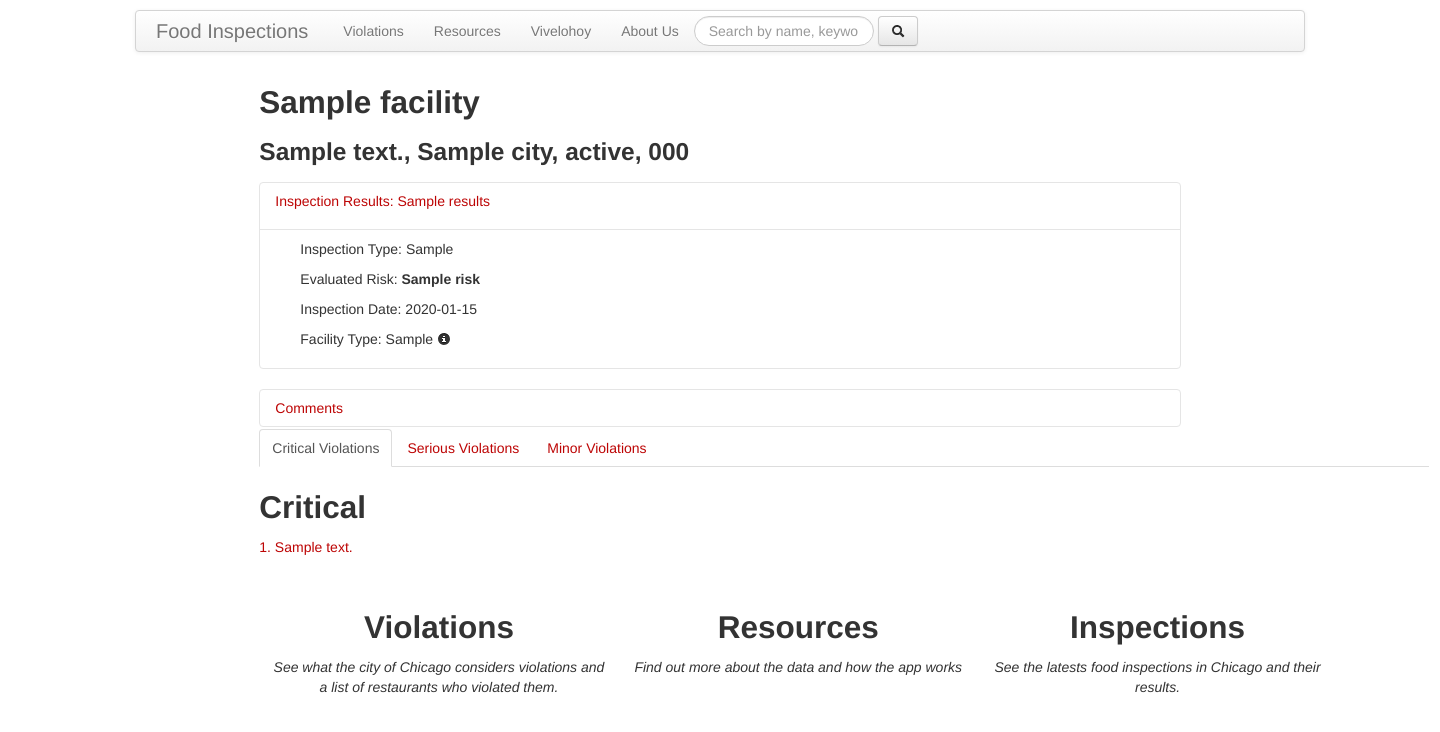
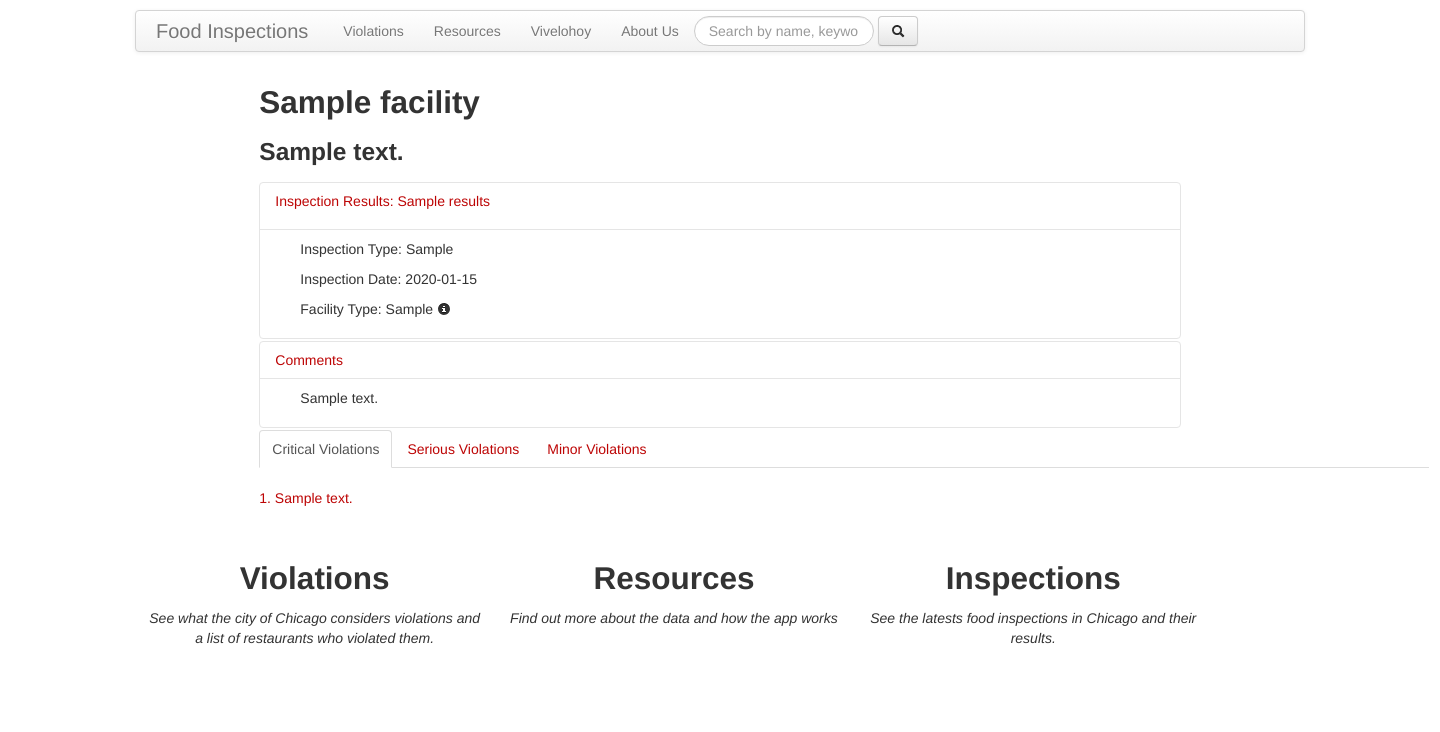
Before and after one commit to vivelohoy/foodinspections, a Flask app: template inspections/templates/facility/single-facility.html in a window 1440 px wide. Shown: the top 732 px of the page. Run offline with Flask 2, Linux system fonts and the light colour scheme; the template is opened without the code that fills it: most values are stand-ins (such as "Sample title", 1, 10 or a date in 2020).

Commit message:
Fix some collabse bugs

```diff
--- a/inspections/facility/facilityblueprint.py
+++ b/inspections/facility/facilityblueprint.py
@@ -4,11 +4,8 @@ from inspections.models.models import *
 
 facility_blueprint = Blueprint("facility_blueprint", __name__)
 
-@facility_blueprint.route("/facility/<facility_name>/<address>/")
+@facility_blueprint.route("/facility/<facility_name>/<address>")
 def show_facility(facility_name, address):
-
     print facility_name, address + "<- Address"
-
     data = Facilities.query.get((str(facility_name),str(address)))
-    print data
     return render_template("facility/single-facility.html", facility=data )
--- a/inspections/templates/facility/single-facility.html
+++ b/inspections/templates/facility/single-facility.html
@@ -4,10 +4,13 @@
 {% block single_content %}
 <header>
   <h2>{{ facility.branch_name }}</h2>
+  <h3>{{ facility.address }}</h3>
 </header>
 
 {% for inspection in facility.inspections %}
- {{ macros.inspection(inspection) }}
-
+ <div class="accordion" id="{{ loop.index }}">
+ {{ macros.inspection(inspection, loop.index) }}
+ </div>
 {% endfor %}
+<script type="text/javascript" src="{{ url_for('static', filename='js/bootstrap.min.js') }}"></script>
 {% endblock single_content %}
--- a/inspections/templates/macros.html
+++ b/inspections/templates/macros.html
@@ -1,11 +1,9 @@
+{% macro inspection_info(inspection, i=1) -%}
 
 
-{% macro inspection_info(inspection) -%}
-
-<div class="accordion" id="accordion">
       <div class="accordion-group">
         <div class="accordion-heading">
-          <a class="accordion-toggle" data-toggle="collapse" data-parent="#accordion" href="#collapse">
+          <a class="accordion-toggle" data-toggle="collapse" data-parent="#accordion{{i}}" href="#collapse{{i}}">
             <p>Inspection Results: {{ inspection.results }}
                 {% if inspection.results == "Pass" %}
                     <i class="icon-thumbs-up"></i>
@@ -15,44 +13,30 @@
             </p>
           </a>
         </div>
-        <div id="collapse" class="accordion-body collapse in">
+        <div id="collapse{{i}}" class="accordion-body collapse {% if i == 1 %}in{% endif %}">
           <div class="accordion-inner">
             <ul class="inspection-data">
               <li><p>Inspection Type: {{ inspection.inspection_type }}</p></li>
-              <li>
-                <p>Evaluated Risk:
-                  <strong class="
-                    {% if inspection.risk == 'Risk 1 (High)' %}
-                      risk-high
-
-                    {% elif inspection.risk == 'Risk 2 (Medium)' %}
-                      risk-medium
-                    {% elif inspection.risk == 'Risk 3 (Low)' %}
-                      risk-low
-                    {% endif %}
-                  ">{{ inspection.risk }}</strong>
-                </p>
-              </li>
               <li><p>Inspection Date: {{ inspection.inspection_date.date() }}</p></li>
               <li><p>Facility Type: {{ inspection.facilities.facility_type }} <a id="about-facility-type" rel="popover" data-content="Information About this facility type  Information About this facility type" data-facility-type="{{ inspection.facilities.facility_type }}" data-trigger="hover click" data-original-title="Facility Type Title" data-placement="right"><i class="icon-info-sign"></i></a></p></li>
             </ul>
           </div>
         </div>
       </div>
-    </div>
 
 {%- endmacro %}
 
-{% macro inspection_comments(comments) -%}
+{% macro inspection_comments(comments, i=1) -%}
 
-<div class="accordion" id="accordion2">
+
+
   <div class="accordion-group">
     <div class="accordion-heading">
-      <a class="accordion-toggle" data-toggle="collapse" data-parent="#accordionComments" href="#collapseComments">
+      <a class="accordion-toggle" data-toggle="collapse" data-parent="#accordion{{i}}" href="#collapseComments{{i}}">
         Comments
       </a>
     </div>
-    <div id="collapseComments" class="accordion-body collapse">
+    <div id="collapseComments{{i}}" class="accordion-body collapse{% if i == 1 %}in{% endif %}">
       <div class="accordion-inner">
           <ul class="inspection-data">
               {% if comments|length > 0 %}
@@ -70,17 +54,16 @@
 
 {%- endmacro %}
 
-{% macro violations(violations) -%}
-    <div class="container" id="violations-container">
+{% macro violations(violations, i=1) -%}
+    <div class="container" id="violations-container{{i}}">
       <ul class="nav nav-tabs">
-        <li class="level active"><a data-level="#Critical">Critical Violations</a></li>
+        <li class="level active"><a data-level="#Critical{{i}}">Critical Violations</a></li>
 
-        <li class="level"><a data-level="#Serious" >Serious Violations</a></li>
+        <li class="level"><a data-level="#Serious{{i}}" >Serious Violations</a></li>
 
-        <li class="level"><a data-level="#Minor">Minor Violations</a></li>
+        <li class="level"><a data-level="#Minor{{i}}">Minor Violations</a></li>
       </ul>
-      <div id="Critical">
-        <h2>Critical</h2>
+      <div id="Critical{{i}}">
         {% for violation in violations %}
         {% if violation.violation_number <= 14 %}
         <a href="{{ url_for('violations_blueprint.show_single_violation', violation_number=violation.violation_number) }}"><p>{{ violation.violation_number }}. {{ violation.details }}</p></a>
@@ -88,8 +71,7 @@
         {% endfor %}
       </div>
 
-      <div class="not-displayed" id="Serious">
-        <h2>Serious</h2>
+      <div class="not-displayed" id="Serious{{i}}">
         {% for violation in violations %}
         {% if violation.violation_number >= 15 and violation.violation_number <= 29 %}
         <a href="{{ url_for('violations_blueprint.show_single_violation', violation_number=violation.violation_number) }}"><p>{{ violation.violation_number }}. {{ violation.details }}</p></a>
@@ -97,8 +79,7 @@
         {% endfor %}
       </div>
 
-      <div class="not-displayed" id="Minor">
-        <h2>Minor</h2>
+      <div class="not-displayed" id="Minor{{i}}">
         {% for violation in violations %}
         {% if violation.violation_number >= 30 %}
         <a href="{{ url_for('violations_blueprint.show_single_violation', violation_number=violation.violation_number) }}"><p>{{ violation.violation_number }}. {{ violation.details }}</p></a>
@@ -123,13 +104,12 @@
 
 {%- endmacro %}
 
-{% macro inspection(inspection) -%}
-	<h3>{{ inspection.facilities.address }}, {{ inspection.facilities.city }}, {{ inspection.facilities.state }}, {{ inspection.facilities.zip }}</h3>
+{% macro inspection(inspection, i) -%}
 
-    {{ inspection_info(inspection) }}
+    {{ inspection_info(inspection, i) }}
 
-    {{ inspection_comments(inspection.comments) }}
+    {{ inspection_comments(inspection.comments, i) }}
 
-    {{ violations(inspection.violations) }}
+    {{ violations(inspection.violations, i) }}
 
 {%- endmacro %}
```
Also changed, not shown: inspections/templates/inspection/single-inspection.html (+11 -0 lines), 1 other file.
